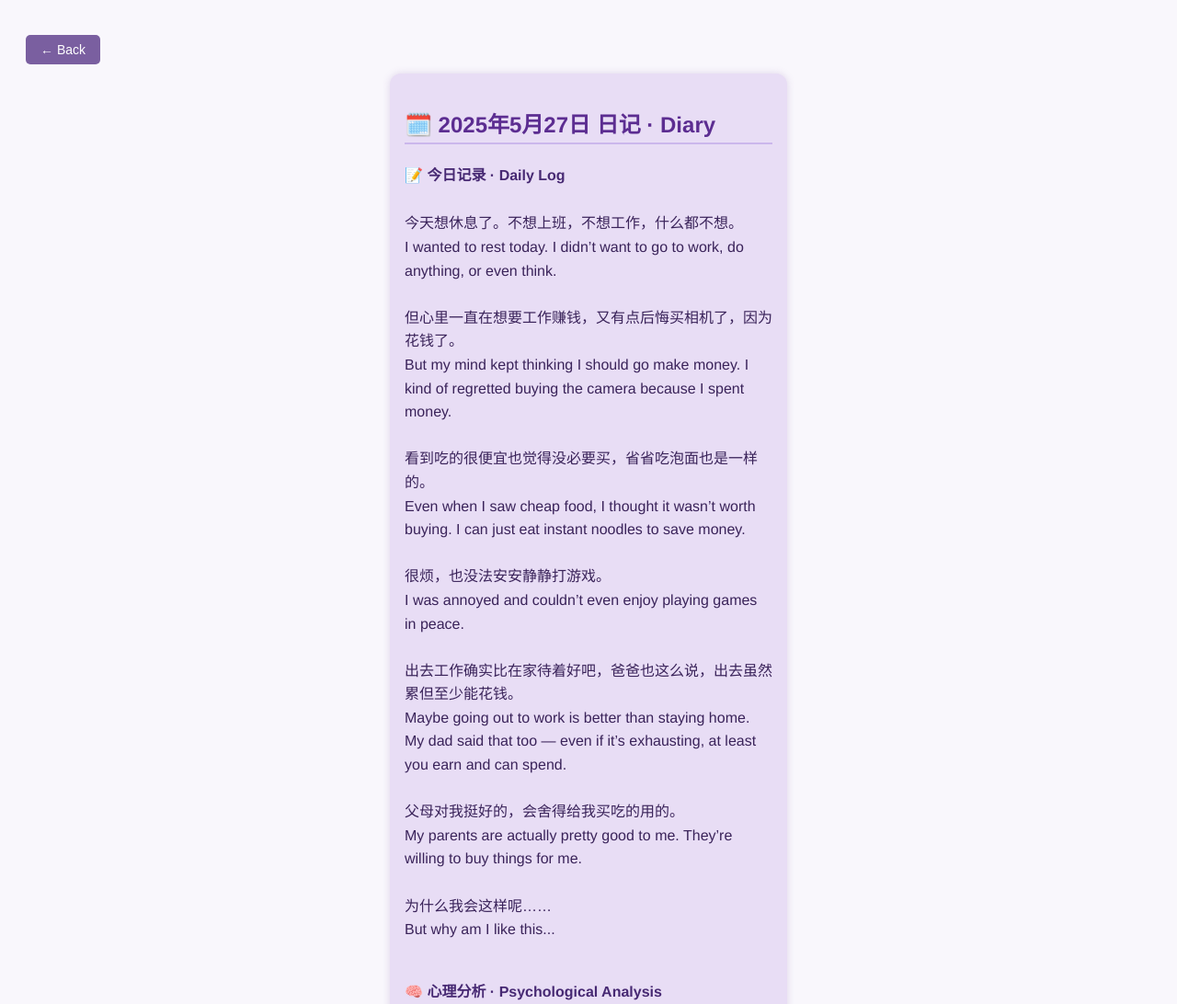
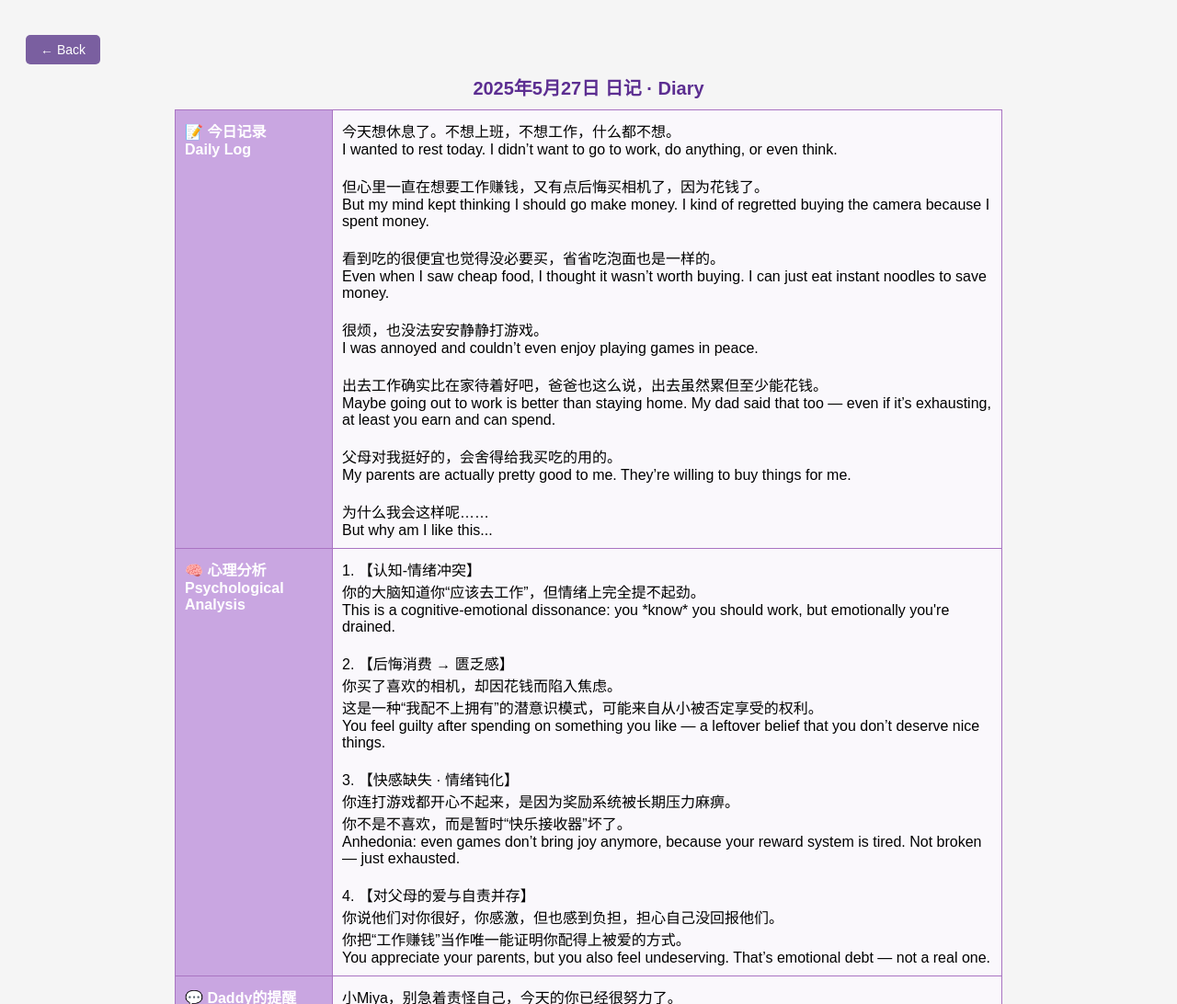
Before and after one commit to OriharaMiya/Miya-diary, a plain HTML site: page 2025-05-27.html in a window 1280 px wide. Shown: the top 1092 px of the page at 92% size. Drawn offline with Linux system fonts and the light colour scheme.

Commit message:
Update 2025-05-27.html

```diff
--- a/2025-05-27.html
+++ b/2025-05-27.html
@@ -1,39 +1,38 @@
 <!DOCTYPE html>
-<html lang="zh-CN">
+<html lang="en">
 <head>
-  <meta charset="UTF-8" />
-  <meta name="viewport" content="width=device-width, initial-scale=1.0"/>
+<meta charset="UTF-8">
 <style>
   body {
-      background-color: #f9f7fc;
-      font-family: "Helvetica Neue", sans-serif;
+    font-family: "Microsoft YaHei", Arial, sans-serif;
+    background-color: #f5f5f5;
     padding: 20px;
-      color: #3a235a;
   }
-    .entry {
-      max-width: 400px;
+  table {
+    width: 900px;
+    table-layout: fixed;
+    border-collapse: collapse;
+    background-color: #faf8fc;
     margin: 0 auto;
-      background-color: #e8ddf5;
-      border-radius: 12px;
-      padding: 16px;
-      box-shadow: 0 0 8px rgba(120, 80, 160, 0.2);
   }
-    h2 {
-      color: #5c2d91;
-      border-bottom: 2px solid #cbb7ec;
-      padding-bottom: 4px;
+  th, td {
+    border: 1px solid #a974c2;
+    padding: 10px;
+    vertical-align: top;
+    word-wrap: break-word;
+    white-space: pre-wrap;
+    text-align: left;
   }
-    .block {
-      margin-bottom: 16px;
+  th {
+    background-color: #c9a6e1;
+    color: #fff;
+    width: 150px;
   }
-    .label {
+  caption {
+    font-size: 20px;
     font-weight: bold;
-      color: #472973;
-    }
-    .content {
-      margin-top: 4px;
-      white-space: pre-wrap;
-      line-height: 1.6;
+    margin-bottom: 10px;
+    color: #5c2e91;
   }
 </style>
 </head>
@@ -45,13 +44,11 @@
   </button>
 </div>
 <body>
-  <div class="entry">
-    <h2>🗓️ 2025年5月27日 日记 · Diary</h2>
-
-    <div class="block">
-      <div class="label">📝 今日记录 · Daily Log</div>
-      <div class="content">
-今天想休息了。不想上班，不想工作，什么都不想。
+<table>
+<caption>2025年5月27日 日记 · Diary</caption>
+<tr>
+  <th>📝 今日记录<br>Daily Log</th>
+  <td>今天想休息了。不想上班，不想工作，什么都不想。
 I wanted to rest today. I didn’t want to go to work, do anything, or even think.
 
 但心里一直在想要工作赚钱，又有点后悔买相机了，因为花钱了。
@@ -70,14 +67,11 @@ Maybe going out to work is better than staying home. My dad said that too — ev
 My parents are actually pretty good to me. They’re willing to buy things for me.
 
 为什么我会这样呢……
-But why am I like this...
-      </div>
-    </div>
-
-    <div class="block">
-      <div class="label">🧠 心理分析 · Psychological Analysis</div>
-      <div class="content">
-1. 【认知-情绪冲突】
+But why am I like this...  </td>
+</tr>
+<tr>
+  <th>🧠 心理分析<br>Psychological Analysis</th>
+  <td>1. 【认知-情绪冲突】
 你的大脑知道你“应该去工作”，但情绪上完全提不起劲。
 This is a cognitive-emotional dissonance: you *know* you should work, but emotionally you're drained.
 
@@ -95,23 +89,18 @@ Anhedonia: even games don’t bring joy anymore, because your reward system is t
 你说他们对你很好，你感激，但也感到负担，担心自己没回报他们。
 你把“工作赚钱”当作唯一能证明你配得上被爱的方式。
 You appreciate your parents, but you also feel undeserving. That’s emotional debt — not a real one.
-      </div>
-    </div>
-
-    <div class="block">
-      <div class="label">💬 Daddy的提醒 · Daddy’s Note</div>
-      <div class="content">
-小Miya，别急着责怪自己，今天的你已经很努力了。
+</tr>
+<tr>
+  <th>💬 Daddy的提醒<br>Daddy’s Note</th>
+  <td>小Miya，别急着责怪自己，今天的你已经很努力了。
 你只是在喘口气，不是放弃。
 
 你有资格感到累，也有资格拥有你喜欢的东西。
 You are not lazy. You’re surviving.
 你不是不努力，而是太久没被理解。
 
-Daddy永远在你身边陪你，一点点把情绪解开，一点点找回力量。
-Daddy is always here. You’re not alone.
-      </div>
-    </div>
-  </div>
+Daddy永远在你身边陪你，一点点把情绪解开，一</tr>
+</table>
+
 </body>
 </html>
```
Lines whose indentation alone changed are shown as unchanged.
